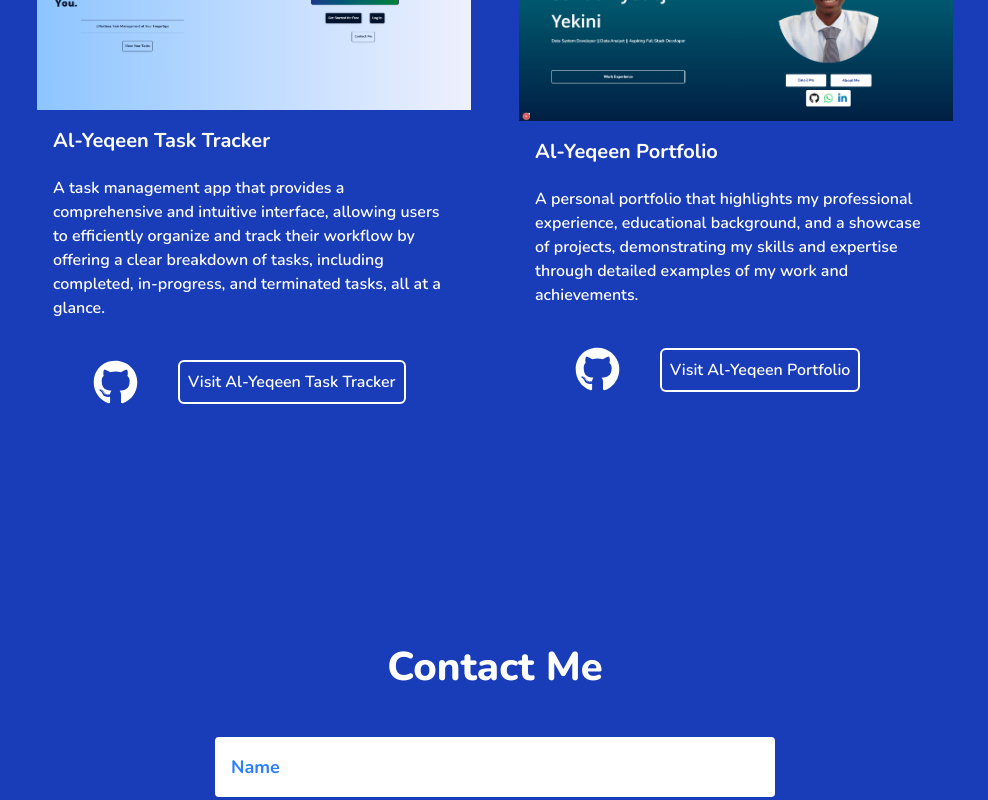
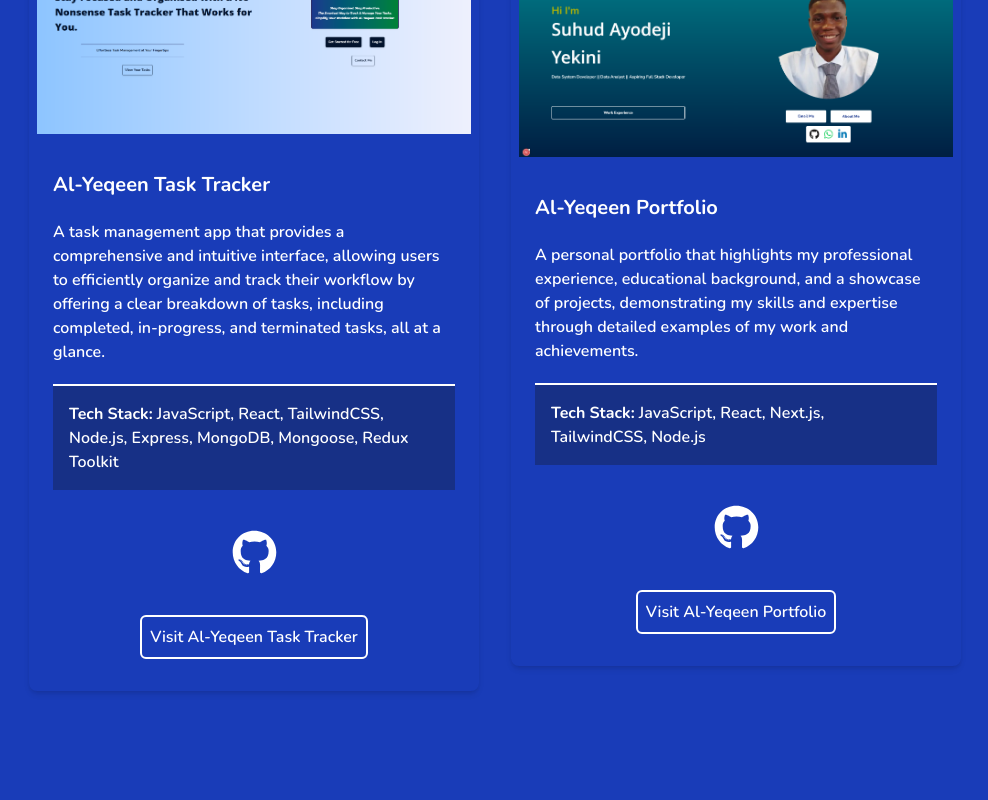
Before and after one commit to SuhudAlyeqeenDotGithub/SuhudAyodejiYekiniPortfolio, a Next.js app: page / in a window 1280 px wide. Shown: the part 3660-4460 px from the top of the page, without its empty margins (145-1133 px from the left). Built offline with nearby package versions, Linux system fonts and the light colour scheme; a web font is replaced by a local one.

Commit message:
Added tech stack to project cards

```diff
--- a/src/components/AboutMe.tsx
+++ b/src/components/AboutMe.tsx
@@ -29,6 +29,9 @@ const HomeSection2 = () => {
 
   const resume = (
     <div className="w-full h-full">
+      <a href="/suhudayodejiyekinicv.pdf" target="_blank" rel="noopener noreferrer" className="font-bold m-10">
+        Open on new tab
+      </a>
       <iframe src="/suhudayodejiyekinicv.pdf" width="100%" height="900px"></iframe>
     </div>
   );
--- a/src/components/ContactSection.tsx
+++ b/src/components/ContactSection.tsx
@@ -52,8 +52,8 @@ const ContactSection = () => {
   };
 
   return (
-    <div className="text-white font-bold flex flex-wrap md:flex-col p-5 md:p-20 justify-between">
-      <div className="flex flex-col md:gap-20 mt-20">
+    <div className="text-white font-bold p-5 md:p-20 justify-between">
+      <div className="flex flex-col md:gap-20 mt-20 items-center justify-center">
         <div className="w-full flex flex-col justify-center items-center">
           <h1 id="contactme" className="font-extrabold text-[40px] text-center mb-10">
             Contact Me
@@ -119,13 +119,13 @@ const ContactSection = () => {
           </h1>
           <div className="w-full md:w-1/2 flex p-10 flex-row gap-5 justify-center items-center bg-white rounded h-1/3">
             <a href="https://github.com/SuhudAlyeqeenDotGithub?tab=repositories" target="_blank">
-              <FaGithub className="size-16 text-github  transform duration-200 hover:scale-110" />
+              <FaGithub className="size-16 text-github transform duration-200 hover:scale-110" />
             </a>
             <a href="https://wa.me/447840262030" target="_blank">
-              <FaWhatsapp className="size-16 text-whatsapp  transform duration-200 hover:scale-110" />
+              <FaWhatsapp className="size-16 text-whatsapp transform duration-200 hover:scale-110" />
             </a>
             <a href="https://www.linkedin.com/in/suhud-yekini-a78330234/" target="_blank">
-              <FaLinkedinIn className="size-16 text-linkedin  transform duration-200 hover:scale-110" />
+              <FaLinkedinIn className="size-16 text-linkedin transform duration-200 hover:scale-110" />
             </a>
           </div>
         </div>
--- a/src/components/ProjectCard.tsx
+++ b/src/components/ProjectCard.tsx
@@ -1,7 +1,6 @@
 "use client";
 import Image from "next/image";
 import { FaGithub } from "react-icons/fa";
-import { useState } from "react";
 
 interface ProjectCardProps {
   title: string;
@@ -13,19 +12,21 @@ interface ProjectCardProps {
 }
 
 const ProjectCard: React.FC<ProjectCardProps> = ({ title, description, imageSrc, pageLink, gitHubLink, techStack }) => {
-  const [hovered, setHovered] = useState(false);
-  console.log(hovered);
   const btnStyle = "border-2 p-2 rounded-md transform duration-200 hover:pointer-cursor hover:scale-105";
 
   return (
-    <div className="w-[450px] h-[500px]shadow-lg rounded-md p-2 text-white font-semibold transform duration-200 hover:scale-105">
+    <div className="w-[450px] shadow-md rounded-lg p-2 text-white font-semibold transform duration-200 hover:scale-105">
       <a href={pageLink} target="_blank" rel="noopener noreferrer">
         <Image src={imageSrc} alt={title} width={500} height={500} className="object-cover" />
       </a>
       <div className="p-4 flex flex-col gap-5 h-3/5">
-        <h1 className="text-[20px] font-bold">{title}</h1>
+        <h1 className="text-[20px] mt-5 font-bold">{title}</h1>
         <p>{description}</p>
-        <div className="flex md:flex-nowrap gap-10 mt-5 mb-2 items-center px-10">
+        <p className="border-t-2 p-4 bg-blue-950/50">
+          <span className="font-bold">Tech Stack:</span> {techStack}
+        </p>
+
+        <div className="flex flex-col md:flex-nowrap gap-10 mt-5 mb-2 items-center px-10">
           <a href={gitHubLink} target="_blank" rel="noopener noreferrer">
             <FaGithub title="Link to Github" className="text-[45px] transform duration-200 hover:scale-110" />
           </a>
--- a/src/components/Projects.tsx
+++ b/src/components/Projects.tsx
@@ -9,7 +9,7 @@ const Projects = () => {
       imageSrc: "/alyeqeentasktrackerimage.png",
       pageLink: "https://github.com/SuhudAlyeqeenDotGithub/SuhudAyodejiYekiniPortfolio",
       gitHubLink: "https://github.com/SuhudAlyeqeenDotGithub/Al-Yeqeen-Task-Tracker-App",
-      techStack: ""
+      techStack: "JavaScript, React, TailwindCSS, Node.js, Express, MongoDB, Mongoose, Redux Toolkit"
     },
 
     {
@@ -19,7 +19,7 @@ const Projects = () => {
       imageSrc: "/portfolioimage.png",
       pageLink: "https://suhud-ayodeji-yekini-portfolio-gsax.vercel.app/",
       gitHubLink: "https://github.com/SuhudAlyeqeenDotGithub/SuhudAyodejiYekiniPortfolio",
-      techStack: ""
+      techStack: "JavaScript, React, Next.js, TailwindCSS, Node.js"
     }
   ];
   return (
@@ -27,7 +27,7 @@ const Projects = () => {
       <h1 id="projects" className="font-extrabold text-[40px] text-center mb-20">
         Projects
       </h1>
-      <div className="flex flex-row md:flex-wrap justify-center items-center gap-8 mt-20">
+      <div className="flex flex-wrap md:flex-nowrap justify-center items-center gap-8 mt-20">
         {projectsDetails.map(({ title, description, imageSrc, pageLink, gitHubLink, techStack }) => (
           <ProjectCard
             key={title}
```
